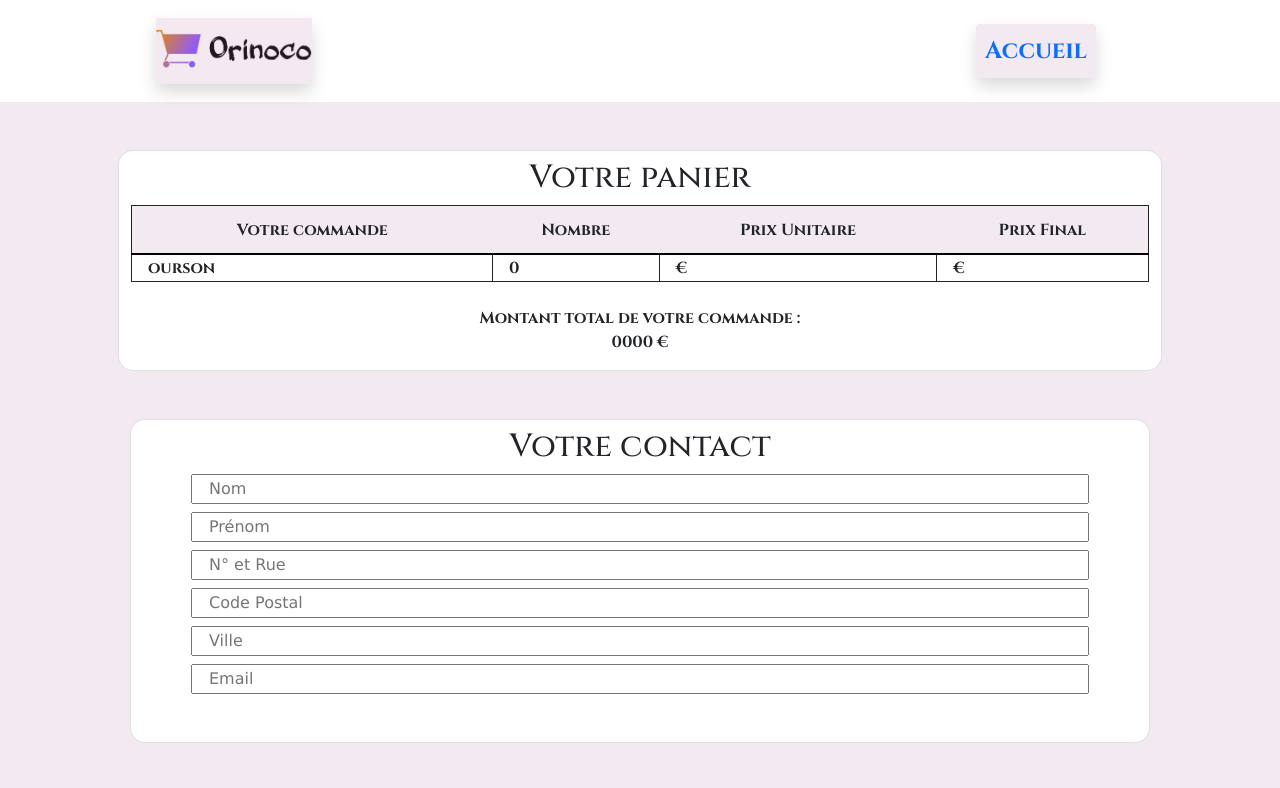
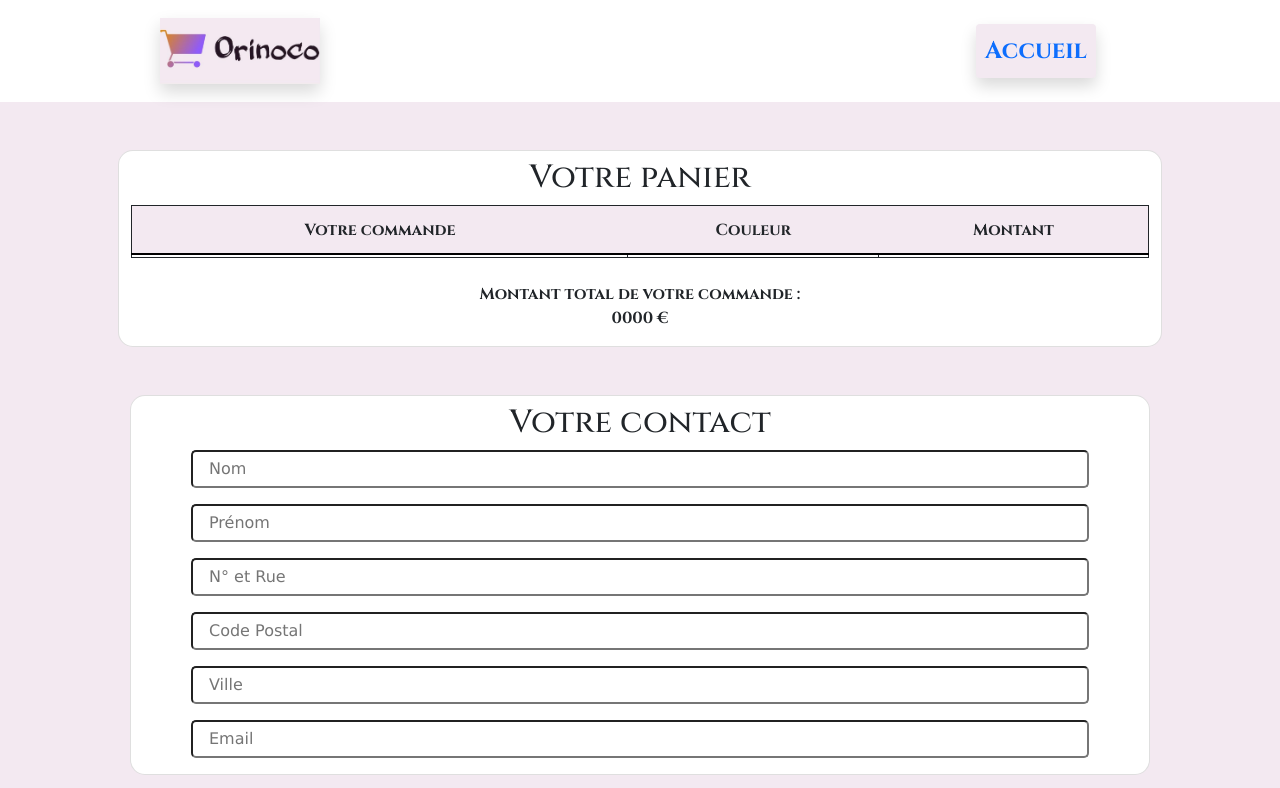
Before and after one commit to Nikolla2502/Orinoco, a plain HTML site: page FrontEnd/cart.html in a window 1280 px wide. Shown: the top 788 px of the page. Drawn offline with nearby package versions, Linux system fonts and the light colour scheme.

Commit message:
modif cartjs

```diff
--- a/FrontEnd/cart.html
+++ b/FrontEnd/cart.html
@@ -28,20 +28,16 @@
     <!--   Header     -->
     <header>
         <nav class="navbar navbar-expand-lg bg-white text-dark">
-            <a class="navbar-brand" href="index.html">
+            <a class="navbar-brand mx-auto" href="index.html">
                 <img class="col-lg-3 offset-lg-3 col-md-6 offset-md-3 shadow" src="media/orinoco.jpeg" alt="logo Orinoco">
             </a>
-            <button class="navbar-toggler" type="button" data-toggle="collapse" data-target="#navbarContent" aria-label="Toggle navigation">
-                <span class="navbar-toggler-icon"></span>
-            </button>
-            <div id="navbarContent" class="col-lg-3 offset-lg-3 col-md-12 collapse navbar-collapse">
+            <div id="navbarContent" class="col-lg-3 col-6 offset-lg-3 col-md-12">
                 <ul class="navbar-nav">
                     <li class="navbar-item">
                         <a class="nav-link menu fs-4 btn btn-bg m-3 shadow" href="index.html">Accueil</a>
                     </li>
-
                 </ul>
-             </div>
+            </div>
         </nav>
     </header>
 
@@ -54,15 +50,17 @@
                 <table id="order_slip" class="border border-dark">
                     <tr class="order_slip_libelle ">
                         <th>Votre commande</th>
-                        <th>Nombre</th>
-                        <th>Prix Unitaire</th>
-                        <th>Prix Final</th>
+                        <th>Couleur</th>
+                        <!-- <th>Nombre</th> -->
+                        <!-- <th>Prix Unitaire</th> -->
+                        <th>Montant</th>
                     </tr>
                     <tr class="border border-dark">
-                        <td id="itemName" class="border border-dark ps-3"></td>
-                        <td id="itemNumber" class="border border-dark ps-3"></td>
-                        <td id="unitPrice" class="border border-dark ps-3"></td>
-                        <td id="totalPrice" class="border border-dark ps-3"></td>
+                        <td id="itemName" class="border border-dark ps-3 text-center"></td>
+                        <td id="itemColor" class="border border-dark ps-3 text-center"></td>
+                        <!-- <td id="itemNumber" class="border border-dark ps-3"></td> -->
+                        <td id="unitPrice" class="border border-dark ps-3 text-center"></td>
+                        <!-- <td id="totalPrice" class="border border-dark ps-3"></td> -->
                     </tr>
                 </table><br>
 
@@ -75,7 +73,14 @@
                 <div class="col card mx-5 w-50">
                     <h2 class ="text-center m-2">Votre contact</h2>
                 <form id="formulaire">
-                    <div class="d-flex flex-column mx-5" id="form-group">
+                    <div class="d-flex flex-column mx-5 " id="form-group" >
+
+                        <input id="name" type="text" placeholder="Nom" class="required mb-3 ps-3 lh-lg">
+                        <input id="firstname" type="text" placeholder="Prénom" class="required mb-3 ps-3 lh-lg">
+                        <input id="streetnumber" type="text" placeholder="N° et Rue" class="required mb-3 ps-3 lh-lg">
+                        <input id="zipcode" type="text" placeholder="Code Postal" class="required mb-3 ps-3 lh-lg">
+                        <input id="city" type="text" placeholder="Ville" class="required mb-3 ps-3 lh-lg">
+                        <input id="email" type="text" placeholder="Email" class="required mb-3 ps-3 lh-lg">
 
                     </div>
                 </form>
@@ -83,7 +88,7 @@
             </div>
         </div>
         <div class="mx-auto text-center  m-5">
-        <a class="btn bg-success mx-auto text-light cardValidation " href="validation.html">
+        <a id="cartValidation" class="btn bg-success mx-auto text-light " href="validation.html">
             Valider la commande
           </a>
         </div>
--- a/FrontEnd/css/style.css
+++ b/FrontEnd/css/style.css
@@ -5,22 +5,27 @@ body,.btn-bg{
     font-family: 'Cinzel', serif;
     font-weight: bold;
 }
-.card-header, .cardProduct, .imgProduct, .cardValidation, .card{
+
+.card-header, .cardProduct, .imgProduct, #cartValidation, .card{
     border-radius: 15px;
 }
-.cardProductItem, .cardValidation
-{
+
+.cardProductItem {
+
+    box-shadow:2px 2px 10px;
     transform: scale(1);
     transition: transform 200ms;
-
 }
-.cardProductItem:hover, .cardValidation:hover
+.cardProductItem:hover
 {
     transform: scale(1.03);
     box-shadow:5px 5px 20px;
-
 }
 
+.card-img{
+    object-fit: cover;
+    height: 300px;
+}
 .card-price{
     text-align: right;
     margin-right: 2rem ;
@@ -32,28 +37,29 @@ body,.btn-bg{
     margin-top: 1.5rem;
     margin-bottom: 1.2rem;
 }
-.bordure{
-    box-shadow:2px 2px 10px;
+#cartValidation
+{
     transform: scale(1);
     transition: transform 200ms;
 }
-.bordure:hover
+#cartValidation:hover
 {
     transform: scale(1.03);
     box-shadow:5px 5px 20px;
 }
+
 #item_container{
     display: flex;
     justify-content: space-around;
     margin-bottom: 100px;
+}
 
-}
 select{
     width: 200px;
 }
+
 .quantity{
     width: 50px;
-
 }
 
 .order_slip_libelle {
@@ -62,6 +68,8 @@ select{
     border-bottom: solid 2px black;
     text-align: center;
 }
+
 input{
-    font-family:'Lucida Sans', 'Lucida Sans Regular', 'Lucida Grande', 'Lucida Sans Unicode', Geneva, Verdana, sans-serif
+    font-family:'Lucida Sans', 'Lucida Sans Regular', 'Lucida Grande', 'Lucida Sans Unicode', Geneva, Verdana, sans-serif;
+    border-radius: 5px;
 }
--- a/FrontEnd/js/cart.js
+++ b/FrontEnd/js/cart.js
@@ -1,73 +1,91 @@
 
 // panier
 let itemName = document.getElementById('itemName');
-itemName.innerHTML = "ourson";
+itemName.innerHTML = localStorage.getItem('teddy.name');
 
-let itemNumber = document.getElementById('itemNumber');
-itemNumber.innerHTML = "0";
+let itemColor = document.getElementById('itemColor');
+itemColor.innerHTML = localStorage.getItem('colorTeddy');
+
 
 let unitPrice = document.getElementById('unitPrice');
-unitPrice.innerHTML = "€";
+unitPrice.innerHTML = localStorage.getItem('priceTeddy');
 
-let totalPrice = document.getElementById('totalPrice');
-totalPrice.innerHTML = "€";
+
+if (cart == null) {
+    alert('Votre panier est vide')
+}
 
 
 
-// Formulaire client
+// formulaire client
+let formValidation = document.getElementById('cartValidation');
 
-let form = document.getElementById('form-group');
+formValidation.onclick = function (event){
+    let hasError = false;
 
-let formNom = document.createElement("input");
-formNom.setAttribute("type","text");
-formNom.setAttribute("placeholder","Nom");
-formNom.classList.add("required");
-formNom.classList.add("mb-2");
-formNom.classList.add("ps-3");
-form.appendChild(formNom)
+    let name = document.getElementById('name');
+    let nameString = name.value;
+    if (nameString == 0) {
+        hasError = true;
+        alert('Veuillez renseigner votre Nom !!');
+        event.preventDefault();
+        } else {
+        localStorage.setItem('userName',nameString);
+        }
 
-let formPrenom = document.createElement("input");
-formPrenom.setAttribute("type","text");
-formPrenom.setAttribute("placeholder","Prénom");
-formPrenom.classList.add("required");
-formPrenom.classList.add("mb-2");
-formPrenom.classList.add("ps-3");
-form.appendChild(formPrenom);
+    let firstName = document.getElementById('firstname');
+    let firstNameString = firstName.value;
+    if (firstNameString == 0) {
+        hasError = true;
+        alert('Veuillez renseigner votre Prenom !!');
+        event.preventDefault();
+        } else {
+        localStorage.setItem('userFirstName',firstNameString);
+        }
 
-let formAdress = document.createElement("input");
-formAdress.setAttribute("type","text");
-formAdress.setAttribute("placeholder","N° et Rue");
-formAdress.classList.add("required");
-formAdress.classList.add("mb-2");
-formAdress.classList.add("ps-3");
-form.appendChild(formAdress);
+    let streetNumber = document.getElementById('streetnumber');
+    let streetNumberString = streetNumber.value;
+    if (streetNumberString == 0) {
+        hasError = true;
+        alert('Veuillez renseigner votre Adresse !!');
+        event.preventDefault();
+        } else {
+        localStorage.setItem('userAdress',streetNumberString);
+        }
 
-let formZipCode = document.createElement("input");
-formZipCode.setAttribute("type","text");
-formZipCode.setAttribute("placeholder","Code Postal");
-formZipCode.classList.add("required");
-formZipCode.classList.add("mb-2");
-formZipCode.classList.add("ps-3");
-form.appendChild(formZipCode);
+    let zipCode = document.getElementById('zipcode');
+    let zipCodeString = zipCode.value;
+    if (zipCodeString == 0) {
+        hasError = true;
+        alert('Veuillez renseigner votre Code Postal !!');
+        event.preventDefault();
+        } else {
+        localStorage.setItem('userZipCode',zipCodeString);
+        }
 
-let formCity = document.createElement("input");
-formCity.setAttribute("type","text");
-formCity.setAttribute("placeholder","Ville");
-formCity.classList.add("required");
-formCity.classList.add("mb-2");
-formCity.classList.add("ps-3");
-form.appendChild(formCity);
+    let city = document.getElementById('city');
+    let cityString = city.value;
+    if (cityString == 0) {
+        hasError = true;
+        alert('Veuillez renseigner votre Ville !!');
+        event.preventDefault();
+        } else {
+        localStorage.setItem('userCity',cityString);
+        }
 
-let formEmail = document.createElement("input");
-formEmail.setAttribute("type","email");
-formEmail.setAttribute("placeholder","Email");
-formEmail.classList.add("required");
-formEmail.classList.add("mb-5");
-formEmail.classList.add("ps-3");
-form.appendChild(formEmail);
+    let email = document.getElementById('email');
+    let emailString = email.value;
+    if (emailString == 0) {
+        hasError = true;
+        alert('Veuillez renseigner votre Adresse Email !!');
+        event.preventDefault();
+        } else {
+        localStorage.setItem('userEmail',emailString);
+        }
 
-// LocalStorage ---------------------------------
-
-let emailString = JSON.stringify(formEmail);
-localStorage.setItem('userEmail',emailString);
-console.log(emailString);
+    if (hasError) {
+        event.preventDefault();
+    } else {
+        //ajouter client info au localStorage
+    }
+};
```
Also changed, not shown: FrontEnd/index.html (+3 -8 lines), FrontEnd/js/index.js (+3 -19 lines), FrontEnd/js/order.js (+59 -14 lines), FrontEnd/js/validation.js (added, +9 -0 lines), FrontEnd/order.html (+6 -7 lines), FrontEnd/validation.html (+4 -4 lines).
